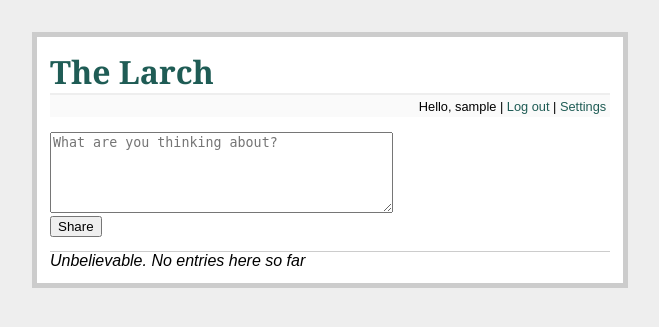
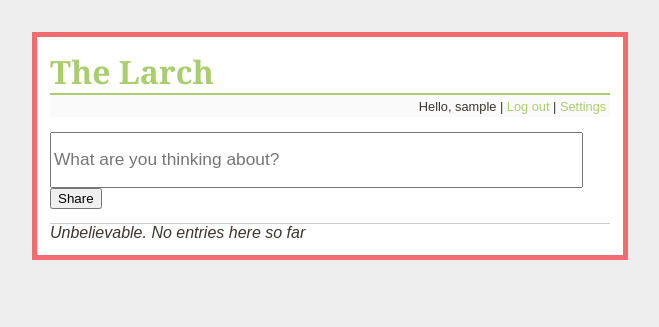
Before and after one commit to aveiro7/the-larch, a Flask app: page / in a window 1280 px wide. Shown: the top 327 px of the page, without its empty margins (310-969 px from the left). Run offline with Flask 2, Linux system fonts and the light colour scheme; the visitor is signed in with stand-in values (Sample User, id 1); data comes from the database, SQL or seed files in the repository; data that the repository does not hold is empty.

Commit message:
changed layout

```diff
--- a/static/style.css
+++ b/static/style.css
@@ -1,10 +1,11 @@
 body {
     font-family: sans-serif;
     background: #eee;
+    color: #3C3530;
 }
 
 a, h1, h2 {
-    color: #1f5c55;
+    color: #AACD6E;
     text-decoration: none;
 }
 
@@ -13,13 +14,13 @@ h1, h2 {
     margin: 0;
 }
 
-h1 { border-bottom: 2px solid #eee; }
+h1 { border-bottom: 2px solid #AACD6E; }
 h2 { font-size: 1.2em; }
 
 .page {
     margin: 2em auto;
     width: 35em;
-    border: 5px solid #ccc;
+    border: 5px solid #F16B6F;
     padding: 0.8em;
     background: white;
 }
@@ -30,7 +31,7 @@ h2 { font-size: 1.2em; }
 }
 
 .entries li {
-    margin-left: 0.2em;
+    margin-left: 40px;
     margin-top: 20px;
 }
 
@@ -50,13 +51,13 @@ h2 { font-size: 1.2em; }
 }
 
 .flash {
-    background: #cee5F5;
+    background: #d5ecae;
     padding: 0.5em;
-    border: 1px solid #aacbe2;
+    border: 1px solid #AACD6E;
 }
 
 .error {
-    background: #f0d6d6;
+    background: #d5ecae;
     padding: 0.5em;
 }
 
@@ -65,12 +66,12 @@ h2 { font-size: 1.2em; }
     padding-top: 2px;
     text-decoration: none;
     font-weight: bold;
-    color: #1f5c55;
+    /*color: #F16B6F;*/
 
 }
 
 .comment {
-    margin-left: 2em;
+    margin-left: 60px;
     font-size: 0.8em;
 }
 
@@ -79,9 +80,14 @@ li {
 }
 
 i {
-    color: lightgrey;
+    color: #C5C6B6;
 }
 
 i:hover {
-    color : grey;
+    color : #3C3530;
 }
+
+.status {
+    height: 50px;
+    font-size: 13pt;
+}
--- a/templates/show_all_posts.html
+++ b/templates/show_all_posts.html
@@ -3,7 +3,7 @@
     {% if session.logged_in %}
     <form action="{{ url_for('add_post') }}" method=post class=add-entry>
         <dl>
-            <dt><textarea name=text rows=5 cols=40 placeholder="What are you thinking about?"></textarea>
+            <dt><input name=text type=text class=status size=50 placeholder="What are you thinking about?">
             <dt><input type=submit value=Share>
         </dl>
     </form>
```
